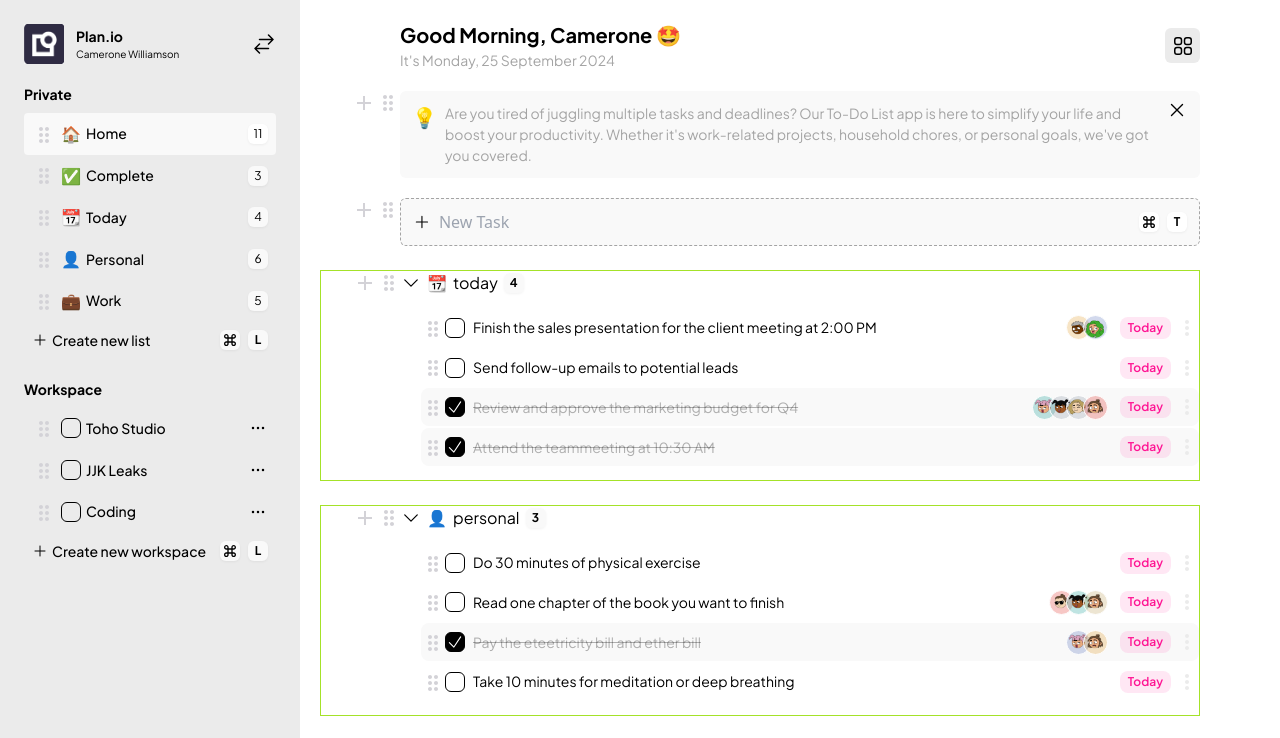
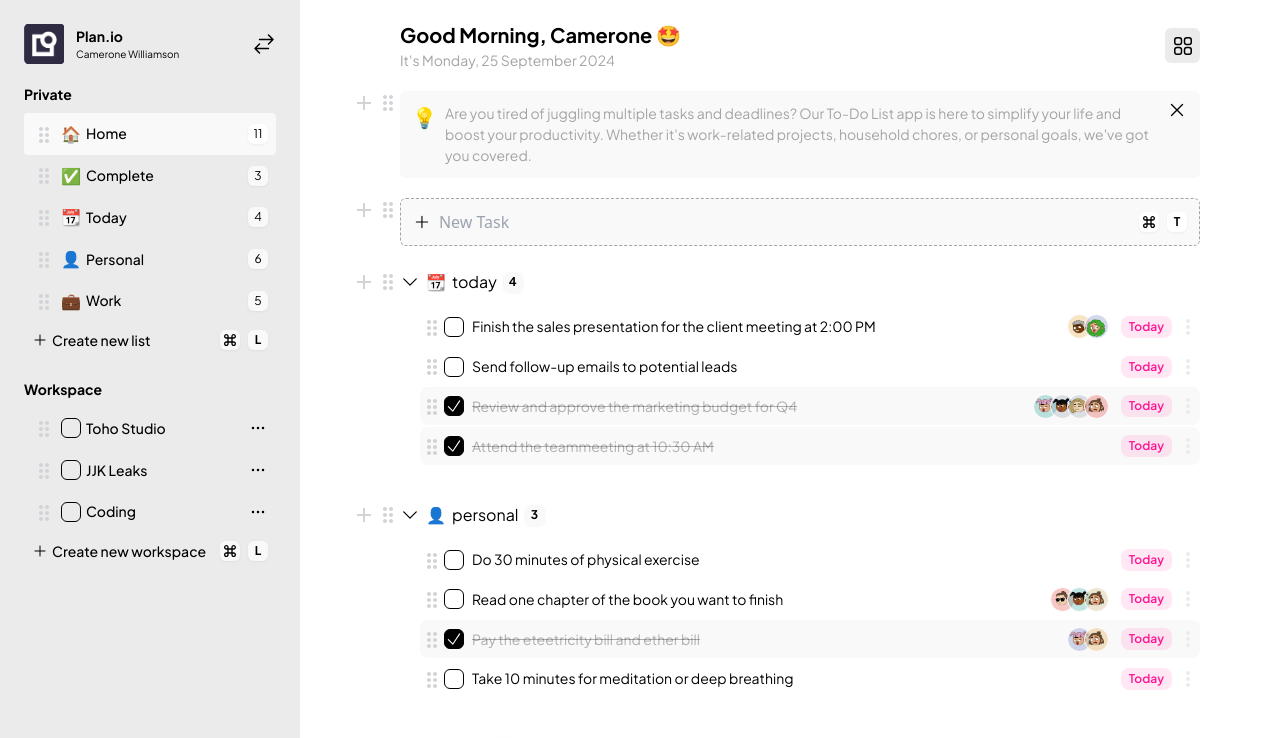
Before and after one commit to nukucode/task, a Next.js app: page / in a window 1280 px wide. Shown: the top 738 px of the page. Built offline with nearby package versions, Linux system fonts and the light colour scheme.

Commit message:
update config & fix bug

```diff
--- a/next.config.js
+++ b/next.config.js
@@ -4,10 +4,9 @@ const nextConfig = {
     appDir: true,
   },
   images: {
-    domains: [
-
-    ],
+    domains: [],
   },
+  reactStrictMode: false,
 };
 
 module.exports = nextConfig;
--- a/src/app/page.js
+++ b/src/app/page.js
@@ -1,5 +1,3 @@
-"use client";
-
 import { Home } from "@/components/Home";
 import { Sidebar } from "@/components/Sidebar";
 
--- a/src/components/Home.jsx
+++ b/src/components/Home.jsx
@@ -1,4 +1,5 @@
 "use client";
+
 import { Squares2X2Icon } from "@heroicons/react/24/outline";
 import { Header } from "./Header";
 import { InputContainer } from "./InputContainer";
@@ -11,7 +12,6 @@ import { useState } from "react";
 function Home() {
   const [containers, setContainers] = useState(data);
 
-  // a little function to help with us with reordering the results
   const reorder = (list, startIndex, endIndex) => {
     const results = Array.from(list);
     const [removed] = results.splice(startIndex, 1);
@@ -61,12 +61,12 @@ function Home() {
                       ref={provided.innerRef}
                       {...provided.draggableProps}
                       {...provided.dragHandleProps}
+                      key={item.id}
+                      index={i}
                       title={item.title}
                       taskCount={item.taskCount}
                       icon={item.icon}
                       tasks={item.tasks}
-                      key={item.id}
-                      index={i}
                     />
                   )}
                 </Draggable>
--- a/src/components/TaskContainer.jsx
+++ b/src/components/TaskContainer.jsx
@@ -7,7 +7,7 @@ import { ChevronDownIcon, ChevronUpIcon } from "@heroicons/react/24/outline";
 function TaskContainer({ title, taskCount, icon, tasks }) {
   const [expend, setExpend] = useState(false);
   return (
-    <div className="border-[#a4e229] border flex my-6 lg:pl-[2rem]">
+    <div className="flex my-6 lg:pl-[2rem]">
       <div className="hidden lg:flex">
         <AddIcon className="text-icon" />
         <DragIndicatorIcon className="text-icon" />
```
